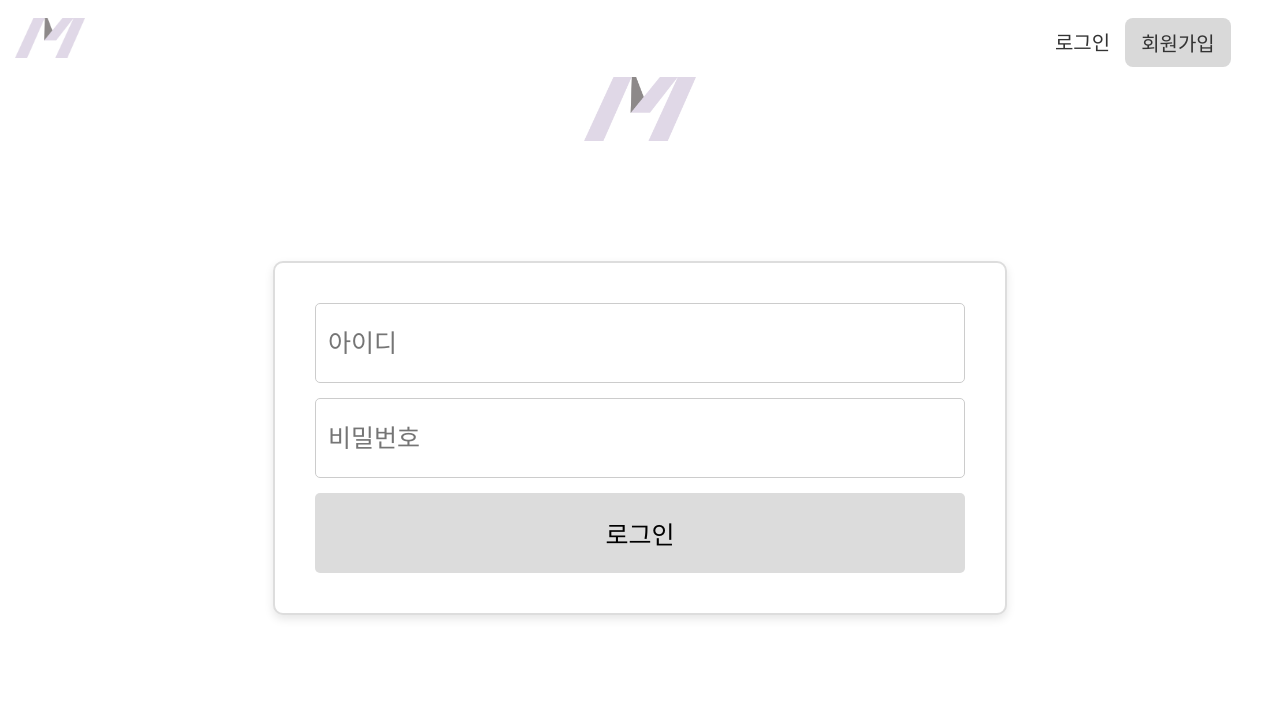
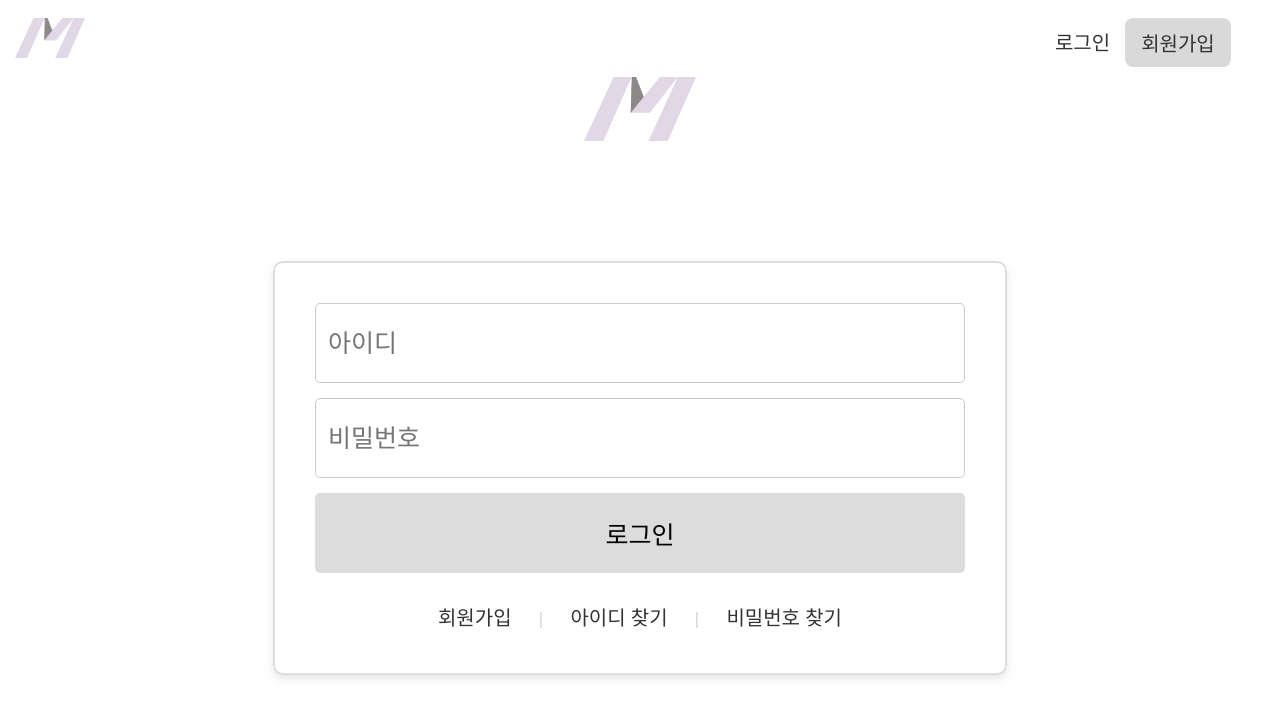
Before and after one commit to yurim6858/meom_front, a React (Vite) app in the folder moem-app/: page /login in a window 1280 px wide. Shown: the top 718 px of the page. Built offline with nearby package versions, Linux system fonts and the light colour scheme.

Commit message:
feat: 로그인 화면에서 회원가입 화면으로 넘어가는 기능

```diff
--- a/moem-app/src/App.css
+++ b/moem-app/src/App.css
@@ -111,3 +111,32 @@
   text-align: center;
   margin: auto;
 }
+.login-box nav {
+  display: flex;
+  align-items: center;
+  gap: 15px;
+  margin-top: 30px;
+  justify-content: center;
+}
+
+/* '로그인' 링크 스타일 */
+.login-box nav a {
+  background: none;
+  font-size: 20px;
+  text-decoration: none;
+  color: #333;
+  font-weight: bold;
+  display: flex;
+  align-items: center;
+}
+.login-box nav a::after {
+   padding: 0 20px;
+   color:#ccc;
+}
+.login-box nav a:last-child::after {
+ content: none;
+}
+.login-box nav span {
+ color: #ccc;
+  padding: 0 10px; /* 구분선 좌우 간격 조정 */
+}
--- a/moem-app/src/App.jsx
+++ b/moem-app/src/App.jsx
@@ -3,6 +3,7 @@ import HomeButton from './components/HomeButton'
 import LoginPage from "./pages/Loginpage";
 import { BrowserRouter as Router, Routes, Route } from "react-router-dom";
 import './App.css'
+import { Signuppage } from './pages/Signuppage';
 
 function App() {
 
@@ -19,6 +20,7 @@ function App() {
 
       <Routes>
         <Route path="/login" element={<LoginPage />} />
+        <Route path='/signup' element={<Signuppage/>}/>
       </Routes>
     </Router>
 
--- a/moem-app/src/components/Logincomponent.jsx
+++ b/moem-app/src/components/Logincomponent.jsx
@@ -1,5 +1,6 @@
 import React ,{useState} from 'react'
 import { useNavigate } from 'react-router-dom';
+import { Link } from 'react-router-dom';
 
 
 export const Logincomponent = () => {
@@ -50,16 +51,14 @@ export const Logincomponent = () => {
         />
       </div>
       <button type="submit" className='login-btn'>로그인</button>
+      <nav>
+      <Link to="/signup">회원가입 </Link>
+      <span>|</span>
+      <Link to="/signup">아이디 찾기 </Link>
+      <span>|</span>
+      <Link to="/signup">비밀번호 찾기 </Link>
+      </nav>
     </form>
-     {/* <Link>
-    <p>회원가입</p>
-    </Link>
-    <Link>
-    <p>아이디 찾기</p>
-    </Link>
-    <Link>
-    <p>비밀번호 찾기</p>
-    </Link>  */}
     </div>
 
   );
--- /dev/null
+++ b/moem-app/src/pages/Signuppage.jsx
@@ -0,0 +1,9 @@
+import React from 'react'
+
+export const Signuppage = () => {
+  return (
+    <div>
+        <h1>하이하이</h1>
+    </div>
+  )
+}
```
Also changed, not shown: moem-app/src/components/Signupcomponent.jsx (added, +9 -0 lines).
